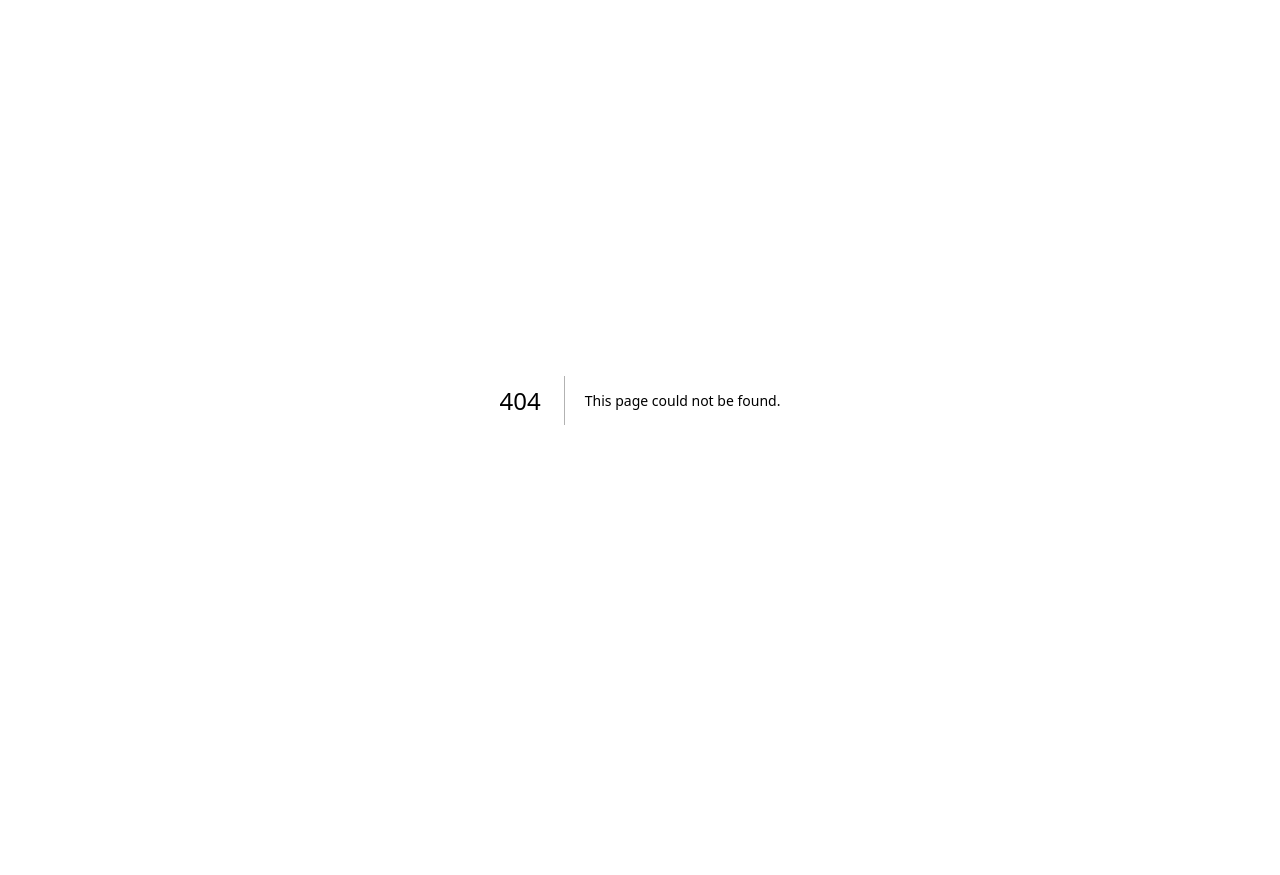
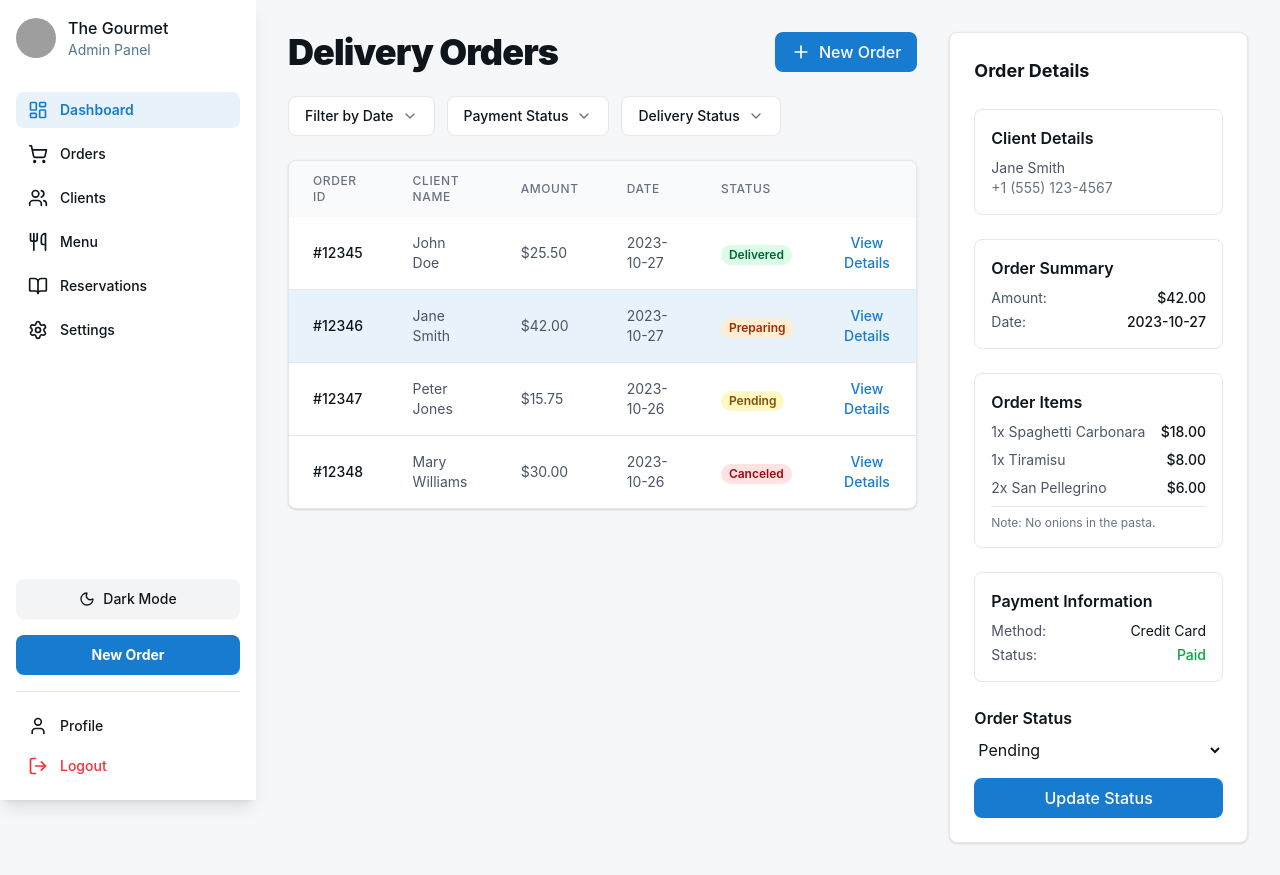
Before and after one commit to leobigott98/rodizio-admin, a Next.js app: page /orders in a window 1280 px wide. Before the commit this address had no page. Before the commit the page ends 800 px from the top, so only its background shows below. Built offline with nearby package versions, Linux system fonts and the light colour scheme; grey boxes are pictures that could not be loaded.

Commit message:
added orders page ux/ui

```diff
--- /dev/null
+++ b/src/app/orders/page.tsx
@@ -0,0 +1,199 @@
+"use client";
+
+import Sidebar from "@/src/components/Sidebar";
+import { Plus, ChevronDown } from "lucide-react";
+import { useState } from "react";
+
+type Order = {
+  id: string;
+  client: string;
+  amount: string;
+  date: string;
+  status: "Delivered" | "Preparing" | "Pending" | "Canceled";
+};
+
+const orders: Order[] = [
+  { id: "#12345", client: "John Doe", amount: "$25.50", date: "2023-10-27", status: "Delivered" },
+  { id: "#12346", client: "Jane Smith", amount: "$42.00", date: "2023-10-27", status: "Preparing" },
+  { id: "#12347", client: "Peter Jones", amount: "$15.75", date: "2023-10-26", status: "Pending" },
+  { id: "#12348", client: "Mary Williams", amount: "$30.00", date: "2023-10-26", status: "Canceled" },
+];
+
+const statusColors: Record<Order["status"], string> = {
+  Delivered: "bg-green-100 text-green-800 dark:bg-green-900 dark:text-green-300",
+  Preparing: "bg-orange-100 text-orange-800 dark:bg-orange-900 dark:text-orange-300",
+  Pending: "bg-yellow-100 text-yellow-800 dark:bg-yellow-900 dark:text-yellow-300",
+  Canceled: "bg-red-100 text-red-800 dark:bg-red-900 dark:text-red-300",
+};
+
+export default function OrdersPage() {
+  const [selectedOrder, setSelectedOrder] = useState<Order | null>(orders[1]);
+
+  return (
+    <div className="flex min-h-screen">
+      <Sidebar />
+
+      <main className="flex-1 ml-64 p-8 grid grid-cols-1 lg:grid-cols-3 gap-8 bg-background-light dark:bg-background-dark text-[#0e151b] dark:text-white overflow-y-auto">
+        {/* Left Section - Orders Table */}
+        <div className="lg:col-span-2">
+          {/* Header */}
+          <div className="flex flex-wrap justify-between gap-3 mb-6">
+            <h1 className="text-4xl font-black tracking-tight">Delivery Orders</h1>
+            <button className="bg-primary text-white font-medium px-4 py-2 rounded-lg flex items-center gap-2 hover:bg-primary/90 transition-colors">
+              <Plus className="size-5" /> New Order
+            </button>
+          </div>
+
+          {/* Filter Chips */}
+          <div className="flex flex-wrap gap-3 mb-6">
+            {["Filter by Date", "Payment Status", "Delivery Status"].map((label) => (
+              <button
+                key={label}
+                className="flex h-10 items-center justify-center gap-x-2 rounded-lg bg-white dark:bg-[#1C242E] border border-gray-200 dark:border-gray-700 px-4 hover:bg-gray-50 dark:hover:bg-gray-700"
+              >
+                <p className="text-sm font-medium">{label}</p>
+                <ChevronDown className="text-gray-500 size-4" />
+              </button>
+            ))}
+          </div>
+
+          {/* Orders Table */}
+          <div className="overflow-hidden rounded-lg border border-gray-200 dark:border-gray-700 bg-white dark:bg-[#1C242E]/70 shadow-sm">
+            <table className="w-full">
+              <thead className="bg-gray-50 dark:bg-[#1C242E]">
+                <tr>
+                  {["Order ID", "Client Name", "Amount", "Date", "Status", ""].map((head) => (
+                    <th
+                      key={head}
+                      className="px-6 py-3 text-left text-xs font-medium text-gray-500 dark:text-gray-400 uppercase tracking-wider"
+                    >
+                      {head}
+                    </th>
+                  ))}
+                </tr>
+              </thead>
+              <tbody className="divide-y divide-gray-200 dark:divide-gray-700">
+                {orders.map((order) => (
+                  <tr
+                    key={order.id}
+                    onClick={() => setSelectedOrder(order)}
+                    className={`cursor-pointer hover:bg-gray-50 dark:hover:bg-gray-700 ${
+                      selectedOrder?.id === order.id
+                        ? "bg-primary/10 dark:bg-primary/20"
+                        : ""
+                    }`}
+                  >
+                    <td className="px-6 py-4 text-sm font-medium">{order.id}</td>
+                    <td className="px-6 py-4 text-sm text-gray-600 dark:text-gray-400">
+                      {order.client}
+                    </td>
+                    <td className="px-6 py-4 text-sm text-gray-600 dark:text-gray-400">
+                      {order.amount}
+                    </td>
+                    <td className="px-6 py-4 text-sm text-gray-600 dark:text-gray-400">
+                      {order.date}
+                    </td>
+                    <td className="px-6 py-4">
+                      <span
+                        className={`px-2 inline-flex text-xs leading-5 font-semibold rounded-full ${statusColors[order.status]}`}
+                      >
+                        {order.status}
+                      </span>
+                    </td>
+                    <td className="px-6 py-4 text-right text-sm font-medium">
+                      <button className="text-primary hover:text-primary/80">
+                        View Details
+                      </button>
+                    </td>
+                  </tr>
+                ))}
+              </tbody>
+            </table>
+          </div>
+        </div>
+
+        {/* Right Section - Order Details */}
+        <div className="bg-white dark:bg-[#1C242E]/70 rounded-lg shadow-sm border border-gray-200 dark:border-gray-700 p-6 flex flex-col gap-6">
+          <h2 className="text-lg font-bold">Order Details</h2>
+
+          {selectedOrder ? (
+            <>
+              {/* Client Details */}
+              <div className="rounded-lg border border-gray-200 dark:border-gray-700 p-4">
+                <h3 className="font-semibold mb-2">Client Details</h3>
+                <p className="text-sm text-gray-600 dark:text-gray-300">{selectedOrder.client}</p>
+                <p className="text-sm text-gray-500 dark:text-gray-400">+1 (555) 123-4567</p>
+              </div>
+
+              {/* Order Summary */}
+              <div className="rounded-lg border border-gray-200 dark:border-gray-700 p-4">
+                <h3 className="font-semibold mb-2">Order Summary</h3>
+                <div className="flex justify-between text-sm">
+                  <span className="text-gray-600 dark:text-gray-300">Amount:</span>
+                  <span className="font-medium">{selectedOrder.amount}</span>
+                </div>
+                <div className="flex justify-between text-sm mt-1">
+                  <span className="text-gray-600 dark:text-gray-300">Date:</span>
+                  <span className="font-medium">{selectedOrder.date}</span>
+                </div>
+              </div>
+
+              {/* Order Items */}
+              <div className="rounded-lg border border-gray-200 dark:border-gray-700 p-4">
+                <h3 className="font-semibold mb-2">Order Items</h3>
+                <ul className="text-sm space-y-2">
+                  <li className="flex justify-between">
+                    <span className="text-gray-600 dark:text-gray-300">1x Spaghetti Carbonara</span>
+                    <span className="font-medium">$18.00</span>
+                  </li>
+                  <li className="flex justify-between">
+                    <span className="text-gray-600 dark:text-gray-300">1x Tiramisu</span>
+                    <span className="font-medium">$8.00</span>
+                  </li>
+                  <li className="flex justify-between">
+                    <span className="text-gray-600 dark:text-gray-300">2x San Pellegrino</span>
+                    <span className="font-medium">$6.00</span>
+                  </li>
+                </ul>
+                <div className="border-t border-gray-200 dark:border-gray-700 mt-2 pt-2">
+                  <p className="text-xs text-gray-500 dark:text-gray-400">
+                    Note: No onions in the pasta.
+                  </p>
+                </div>
+              </div>
+
+              {/* Payment Info */}
+              <div className="rounded-lg border border-gray-200 dark:border-gray-700 p-4">
+                <h3 className="font-semibold mb-2">Payment Information</h3>
+                <div className="flex justify-between text-sm">
+                  <span className="text-gray-600 dark:text-gray-300">Method:</span>
+                  <span>Credit Card</span>
+                </div>
+                <div className="flex justify-between text-sm mt-1">
+                  <span className="text-gray-600 dark:text-gray-300">Status:</span>
+                  <span className="font-medium text-green-600">Paid</span>
+                </div>
+              </div>
+
+              {/* Order Status */}
+              <div className="mt-auto">
+                <h3 className="font-semibold mb-2">Order Status</h3>
+                <select className="w-full rounded-lg border-gray-300 dark:border-gray-600 dark:bg-[#1C242E] dark:text-white focus:border-primary focus:ring-primary">
+                  <option>Pending</option>
+                  <option>Preparing</option>
+                  <option>Delivered</option>
+                  <option>Canceled</option>
+                </select>
+                <button className="w-full mt-4 bg-primary text-white font-medium py-2 rounded-lg hover:bg-primary/90 transition-colors">
+                  Update Status
+                </button>
+              </div>
+            </>
+          ) : (
+            <p className="text-gray-500 dark:text-gray-400">Select an order to view details.</p>
+          )}
+        </div>
+      </main>
+    </div>
+  );
+}
--- a/src/components/Sidebar.tsx
+++ b/src/components/Sidebar.tsx
@@ -14,14 +14,15 @@ import {
   User,
   LogOut,
 } from "lucide-react";
+import Link from "next/link";
 
 const menuItems = [
-  { icon: LayoutDashboard, label: "Dashboard" },
-  { icon: ShoppingCart, label: "Orders" },
-  { icon: Users, label: "Clients" },
-  { icon: Utensils, label: "Menu" },
-  { icon: BookOpen, label: "Reservations" },
-  { icon: Settings, label: "Settings" },
+  { icon: LayoutDashboard, label: "Dashboard", href: "/"},
+  { icon: ShoppingCart, label: "Orders", href: "/orders" },
+  { icon: Users, label: "Clients", href: "/clients"},
+  { icon: Utensils, label: "Menu", href: "/menu"},
+  { icon: BookOpen, label: "Reservations", href: "/reservations" },
+  { icon: Settings, label: "Settings", href: "/settings" },
 ];
 
 export default function Sidebar() {
@@ -69,7 +70,11 @@ export default function Sidebar() {
         </div>
 
         <nav className="flex flex-col gap-2">
-          {menuItems.map(({ icon: Icon, label }) => (
+          {menuItems.map(({ icon: Icon, label, href }) => (
+            <Link
+              href={href}
+              key={label}
+            >
             <div
               key={label}
               onClick={() => setActive(label)}
@@ -90,6 +95,8 @@ export default function Sidebar() {
                 {label}
               </p>
             </div>
+            </Link>
+
           ))}
         </nav>
       </div>
```
